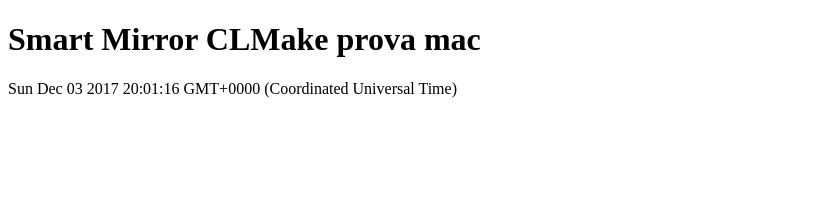
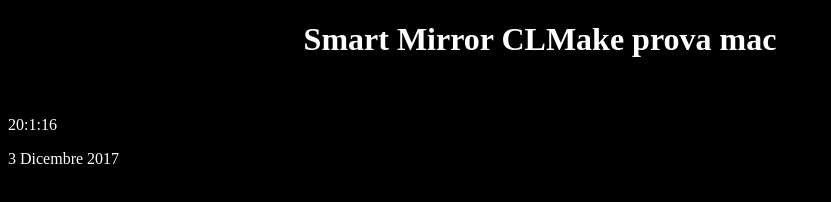
Before and after one commit to clmake/SmartMirrorCLMake, an Electron app: page index.html in a window 1080 px wide. Shown: the whole page, without its empty margins (0-831 px from the left). Drawn offline with Linux system fonts and the light colour scheme; no server answers.

Commit message:
update visual

```diff
--- /dev/null
+++ b/css/index.css
@@ -0,0 +1,27 @@
+body {
+	background-color: black;
+	color: white;
+}
+
+h1 {
+	text-align: center;
+}
+
+.news{
+	color: white;
+	position: absolute;
+	top: 1000px;
+}
+
+#time{
+	color: white;
+	position: absolute;
+	top: 100px;
+}
+
+#weather{
+	color: white;
+	position: absolute;
+	left: 900px;
+	top: 100px;
+}
--- a/index.html
+++ b/index.html
@@ -8,6 +8,7 @@
     <script type="text/javascript" src="./js/time.js"></script>
     <script type="text/javascript" src="./js/news.js"></script>
     <script type="text/javascript" src="./js/weather.js"></script>
+    <link rel="stylesheet" type="text/css" href="./css/index.css">
     <title>SmartMirrorCLMake</title>
   </head>
   <body>
@@ -17,7 +18,7 @@
 	</div>
 
 	<div id="weather"></div>
-
+	<div class="news">
 		<div id="news0">
 		</div>
 		<div id="news1">
@@ -40,6 +41,7 @@
 		</div>
 		<div id="news10">
 		</div>
+	</div>
 
   </body>
 </html>
--- a/js/time.js
+++ b/js/time.js
@@ -1,7 +1,33 @@
 $(document).ready(function(){
 	 var interval = setInterval(function() {
 
-		 $("#time").html(new Date($.now()));
+	 	time = new Date();
+
+	 	mese = time.getMonth();
+	 	giorno = time.getDate();
+	 	anno = time.getFullYear();
+
+	 	var month=new Array();
+		month[0]="Gennaio";
+		month[1]="Febbraio";
+		month[2]="Marzo";
+		month[3]="Aprile";
+		month[4]="Maggio";
+		month[5]="Giugno";
+		month[6]="Luglio";
+		month[7]="Agosto";
+		month[8]="Settembre";
+		month[9]="Ottobre";
+		month[10]="Novembre";
+		month[11]="Dicembre";
+
+		ora = time.getHours();
+		minuti = time.getMinutes();
+		secondi = time.getSeconds();
+
+		html = '<p>'+ora+':'+minuti+':'+secondi+'</p>'+'<p>'+giorno+'  '+month[mese]+'  '+anno+'</p>';
+
+		$("#time").html(html);
 
 		},1000);
 });
```
Also changed, not shown: main.js (+3 -4 lines), 1 other file. Lines whose indentation alone changed are shown as unchanged.
